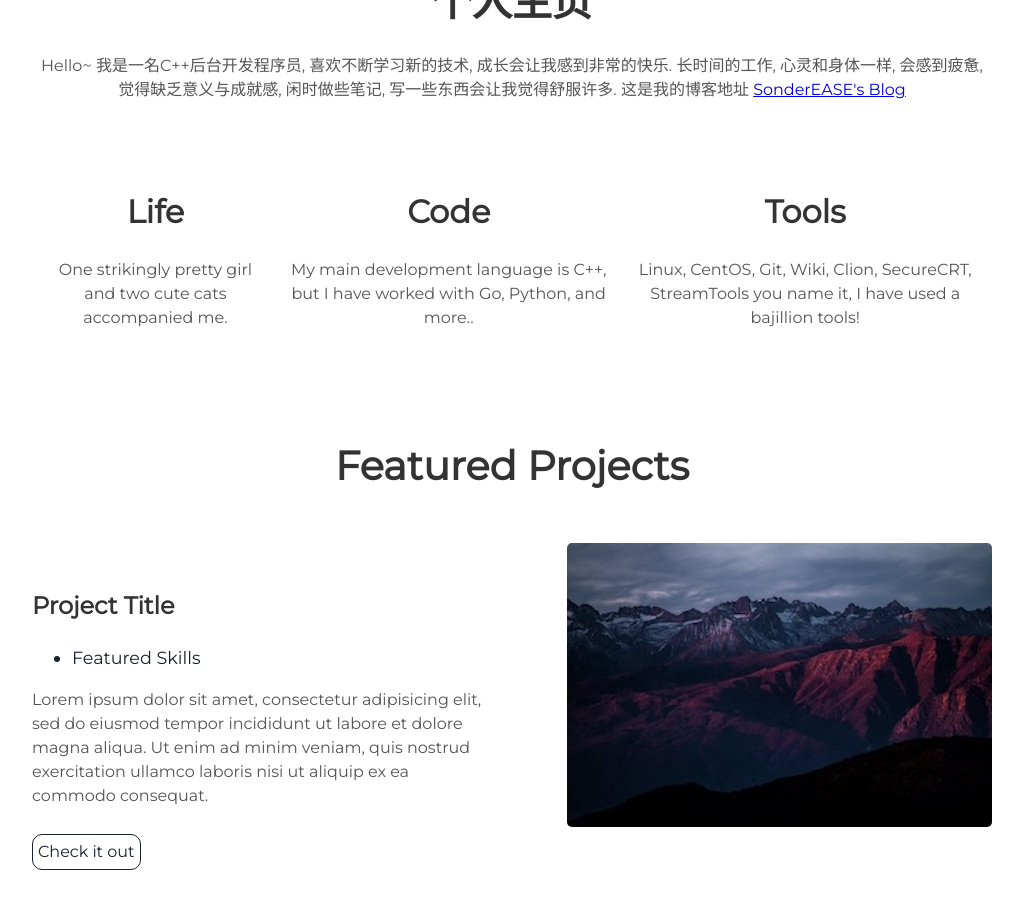
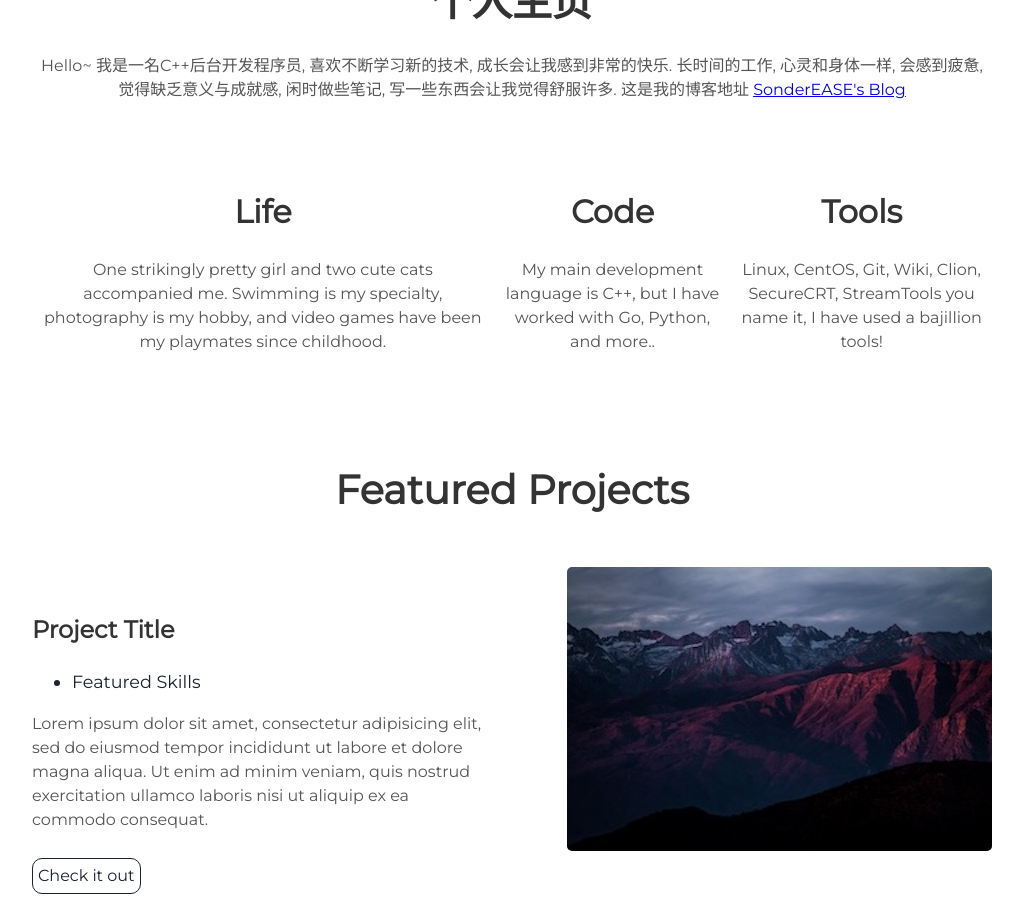
Before and after one commit to SonderEASE/SonderEASE.github.io, a Jekyll site: the page built from index.html, in a window 1280 px wide and 900 px high, scrolled down 1003 px. Shown: the whole window, without its empty margins (128-1151 px from the left). Built offline with Jekyll 4.4.1, drawn with Linux system fonts in a browser that asks for light colours.

Commit message:
修复歪

```diff
--- a/_includes/about.html
+++ b/_includes/about.html
@@ -5,7 +5,7 @@
 <div class="user">
   <div class="tech">
     <h2>Life</h2>
-    <p>One strikingly pretty girl and two cute cats accompanied me. </p>
+    <p>One strikingly pretty girl and two cute cats accompanied me. Swimming is my specialty, photography is my hobby, and video games have been my playmates since childhood.</p>
   </div>
   <div class="tech">
     <h2>Code</h2>
```
